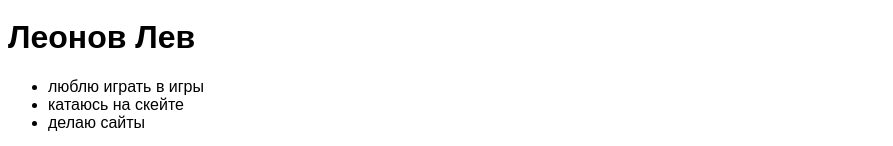
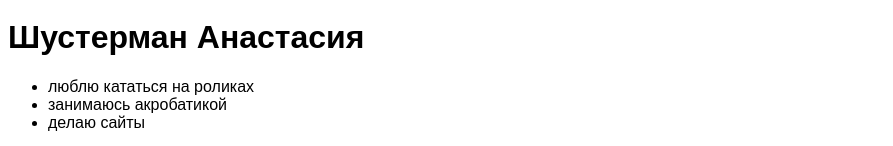
Before and after one commit to Nastyya12345678/My-Portfolio, a plain HTML site: page index.html in a window 1280 px wide. Shown: the part 977-1123 px from the top of the page, without its empty margins (0-893 px from the left). Drawn offline with Linux system fonts and the light colour scheme.

Commit message:
Update index.html

```diff
--- a/index.html
+++ b/index.html
@@ -31,10 +31,10 @@
       <a class="link-header" href="index.html">Главная</a>
     </header>
     <main>
-      <h1>Леонов Лев</h1>
+      <h1>Шустерман Анастасия</h1>
       <ul>
-        <li>люблю играть в игры</li>
-        <li>катаюсь на скейте</li>
+        <li>люблю кататься на роликах</li>
+        <li>занимаюсь акробатикой</li>
         <li>делаю сайты</li>
       </ul>
       <img src="/uploads/2021/04/sky-1871753_1280%201_0_1618254989.png" width="830px" height="550px"/>
```
